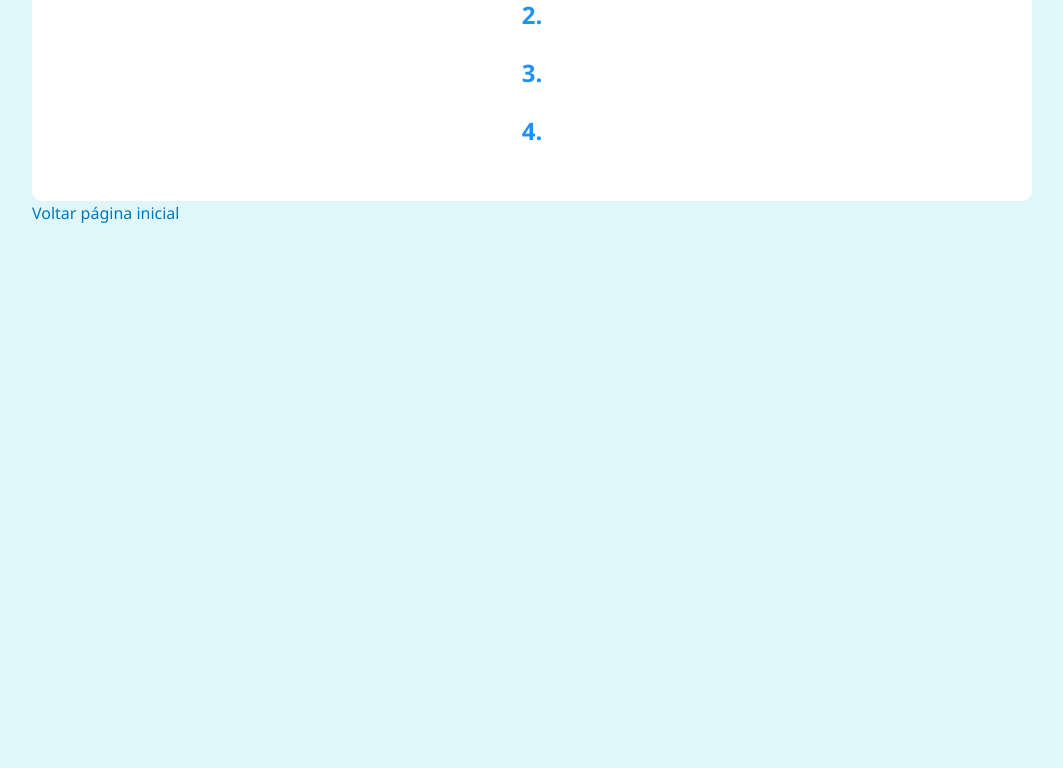
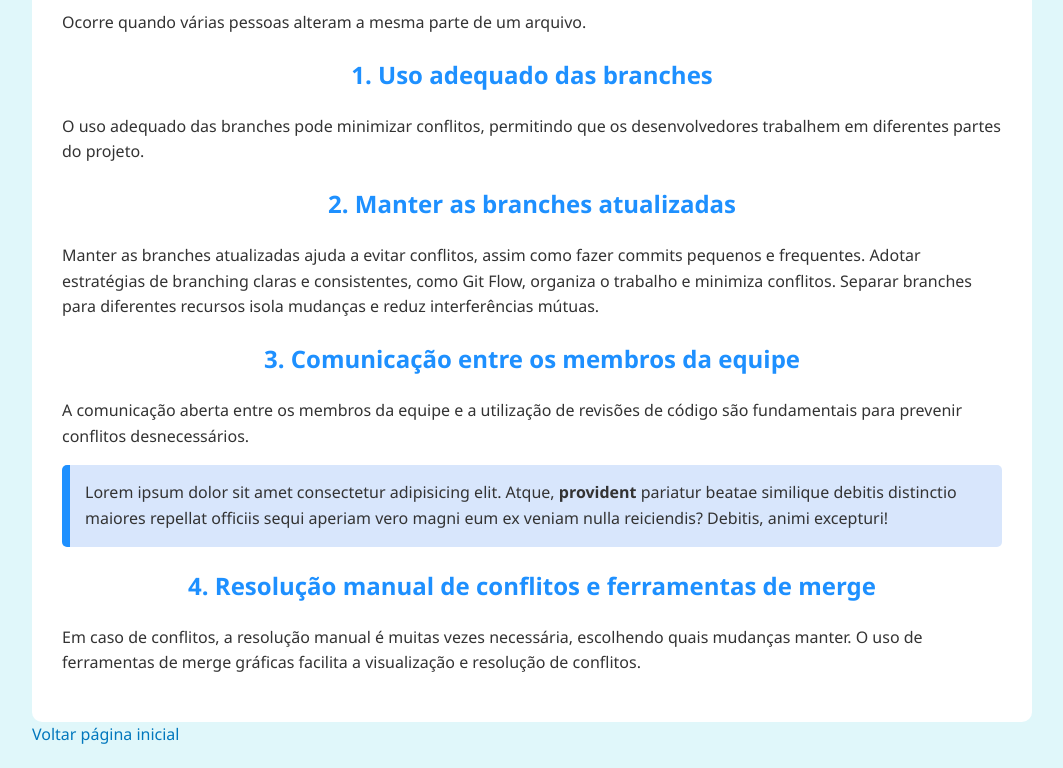
Before and after one commit to samuell14/portal-amelia, a plain HTML site: page Versionamento/s18.html in a window 1280 px wide. Shown: the part 134-902 px from the top of the page, without its empty margins (108-1171 px from the left). Before the commit the page ends 800 px from the top, so only its background shows below. Drawn offline with Linux system fonts and the light colour scheme.

Commit message:
segundo commit depois do deploy

```diff
--- a/Versionamento/s18.html
+++ b/Versionamento/s18.html
@@ -8,27 +8,42 @@
   </head>
   <body>
     <div class="conteudo-artigo">
-      <h1></h1>
+      <h1>Boas práticas na resolução de conflitos no Git</h1>
+      <p>Ocorre quando várias pessoas alteram a mesma parte de um arquivo. </p>
+      <h2>1. Uso adequado das branches</h2>
+      <p>
+        O uso adequado das branches pode minimizar conflitos, permitindo que os
+        desenvolvedores trabalhem em diferentes partes do projeto.
+      </p>
 
-      <p></p>
+      <h2>2. Manter as branches atualizadas</h2>
+      <p>
+        Manter as branches atualizadas ajuda a evitar conflitos, assim como
+        fazer commits pequenos e frequentes. Adotar estratégias de branching
+        claras e consistentes, como Git Flow, organiza o trabalho e minimiza
+        conflitos. Separar branches para diferentes recursos isola mudanças e
+        reduz interferências mútuas.
+      </p>
 
-      <h2>1.</h2>
-      <p></p>
+      <h2>3. Comunicação entre os membros da equipe</h2>
+      <p>
+        A comunicação aberta entre os membros da equipe e a utilização de
+        revisões de código são fundamentais para prevenir conflitos
+        desnecessários.
+      </p>
+      <p class="destaque">
+        Lorem ipsum dolor sit amet consectetur adipisicing elit. Atque,
+        <strong>provident</strong> pariatur beatae similique debitis distinctio
+        maiores repellat officiis sequi aperiam vero magni eum ex veniam nulla
+        reiciendis? Debitis, animi excepturi!
+      </p>
 
-      <p></p>
-
-      <h2>2.</h2>
-      <p></p>
-
-      <h2>3.</h2>
-      <p></p>
-
-      <p></p>
-
-      <h2>4.</h2>
-      <p></p>
-
-      <p></p>
+      <h2>4. Resolução manual de conflitos e ferramentas de merge</h2>
+      <p>
+        Em caso de conflitos, a resolução manual é muitas vezes necessária,
+        escolhendo quais mudanças manter. O uso de ferramentas de merge gráficas
+        facilita a visualização e resolução de conflitos.
+      </p>
     </div>
 
     <a href="../index.html">Voltar página inicial</a>
```
